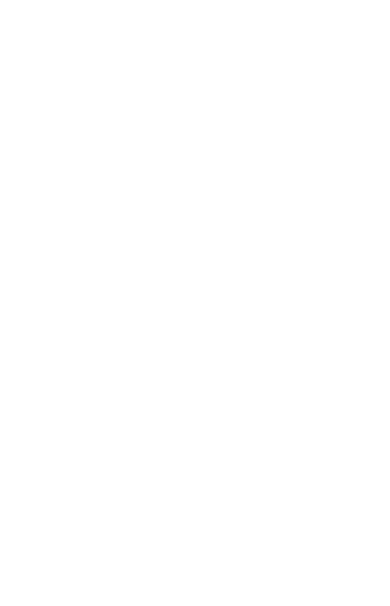
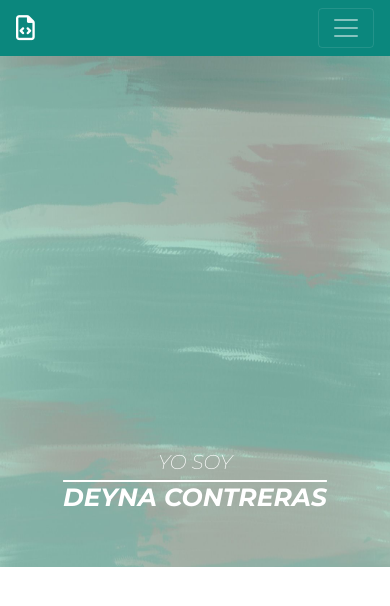
Before and after one commit to Deyna-5/Mi-Portafolio, a plain HTML site: page index.html in a window 390 px wide. Drawn offline with nearby package versions, Linux system fonts and the light colour scheme.

Commit message:
Mi portafolio

```diff
--- a/assets/css/style.css
+++ b/assets/css/style.css
@@ -0,0 +1,62 @@
+body{
+	font-family: 'Montserrat', sans-serif;
+	margin: 0px;
+}
+/*Navbar*/
+	.bg-green{
+		background-color: #0B877D;
+		width: 100%;
+		z-index: 2;
+	}
+/*Header*/
+	header{
+		height: 737px;
+		background-image: url(../img/headerop1.jpg);
+		background-repeat: no-repeat;
+		background-size: cover;
+	}
+	.titulo1{
+		text-transform: uppercase;
+		position: relative;
+		top: 525px;
+		font-size: 55px;
+		font-weight: 200;
+		font-style: italic;
+	}
+	h1{
+		text-transform: uppercase;
+		position: relative;
+		top: 540px;
+		font-weight: 700;
+		font-style: italic;
+		font-size: 55px;
+		text-decoration: overline;
+	}
+/*Media Query*/
+@media(min-width: 320px) and (max-width: 1000px){
+	header{
+		height: 567px;
+	}
+	h1{
+		position: relative;
+		top: 450px;
+		text-transform: uppercase;
+		font-size:25px;
+		text-decoration: overline;
+		font-weight: 525;
+		font-style: italic;
+	}
+	.titulo1{
+		position: relative;
+		top: 450px;
+		font-size: 20px;
+		text-transform: uppercase;
+		font-weight: 200;
+		font-style: italic;
+	}
+}
+@media(min-width: 1001px) and (max-width: 1200px){
+}
+@media(min-width: 1301px){
+
+}
--- a/index.html
+++ b/index.html
@@ -17,7 +17,38 @@
 	<title>Mi portafolio / Deyna Contreras</title>
 </head>
 <body>
-
+<!--Navbar-->
+	<nav class="navbar navbar-expand-lg navbar-dark bg-green position-fixed">
+		<div class="container">
+	  		<a class="navbar-brand" href="#"><i class="far fa-file-code fa-lg"></i></a>
+	  		<button class="navbar-toggler" type="button" data-toggle="collapse" data-target="#navbarNav" aria-controls="navbarNav" aria-expanded="false" aria-label="Toggle navigation">
+	    		<span class="navbar-toggler-icon"></span>
+	  		</button>
+	  		<div class="collapse navbar-collapse" id="navbarNav">
+	   			 <ul class="navbar-nav ml-auto">
+	      			<li class="nav-item">
+	        			<a class="nav-link" href="#">Sobre mi<span class="sr-only">(current)</span></a>
+	      			</li>
+	      			<li class="nav-item">
+	       				<a class="nav-link" href="#">Conocimiento</a>
+	      			</li>
+	      			<li class="nav-item">
+	        			<a class="nav-link" href="#">Trabajos</a>
+	      			</li>
+	      			<li class="nav-item">
+	        			<a class="nav-link" href="#">Contacto</a>
+	        		</li>
+	    		</ul>
+	  		</div>
+  		</div>
+	</nav>
+<!--Header-->
+	<header>
+		<div class="container">
+			<h2 class="text-white text-center titulo1 display-3">Yo soy</h2>
+			<h1 class="text-white text-center">Deyna Contreras</h1>
+		</div>
+	</header>
 <!--Jquery-->
 	<script type="text/javascript" src="./assets/js/jquery.js"></script>
 <!--Bootstrap-->
```
